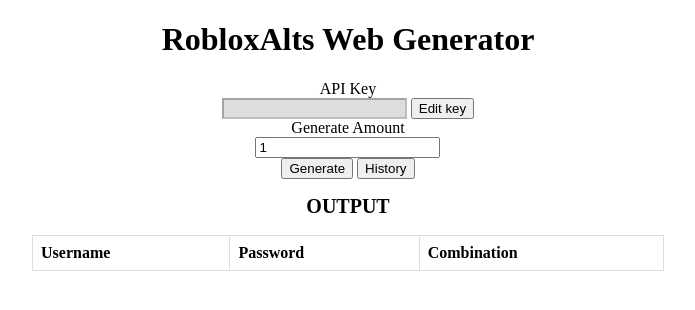
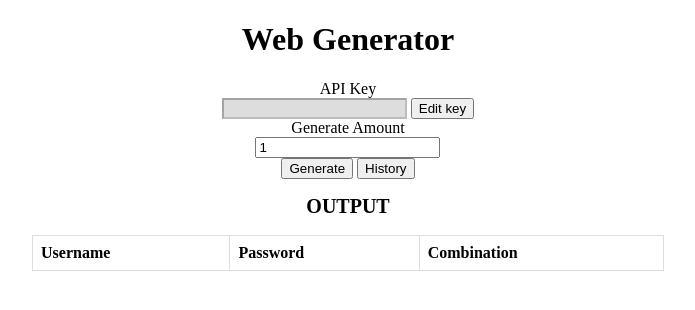
Before and after one commit to ImFirstPlace/RobloxAlts_APIGen, a plain HTML site: page index.html in a window 1280 px wide. Shown: the whole page, without its empty margins (292-987 px from the left). Drawn offline with Linux system fonts and the light colour scheme.

Commit message:
Title Update

```diff
--- a/index.html
+++ b/index.html
@@ -15,7 +15,7 @@
 
 <body>
     <div id="genBox">
-        <h1>RobloxAlts Web Generator</h1>
+        <h1>Web Generator</h1>
         <form id="mainForm" name="mainForm">
             <label for="gkey">API Key</label><br>
             <input name="gkey" type="text" id="gkey" required readonly> <button id="gkeybtn" type="button"
```
